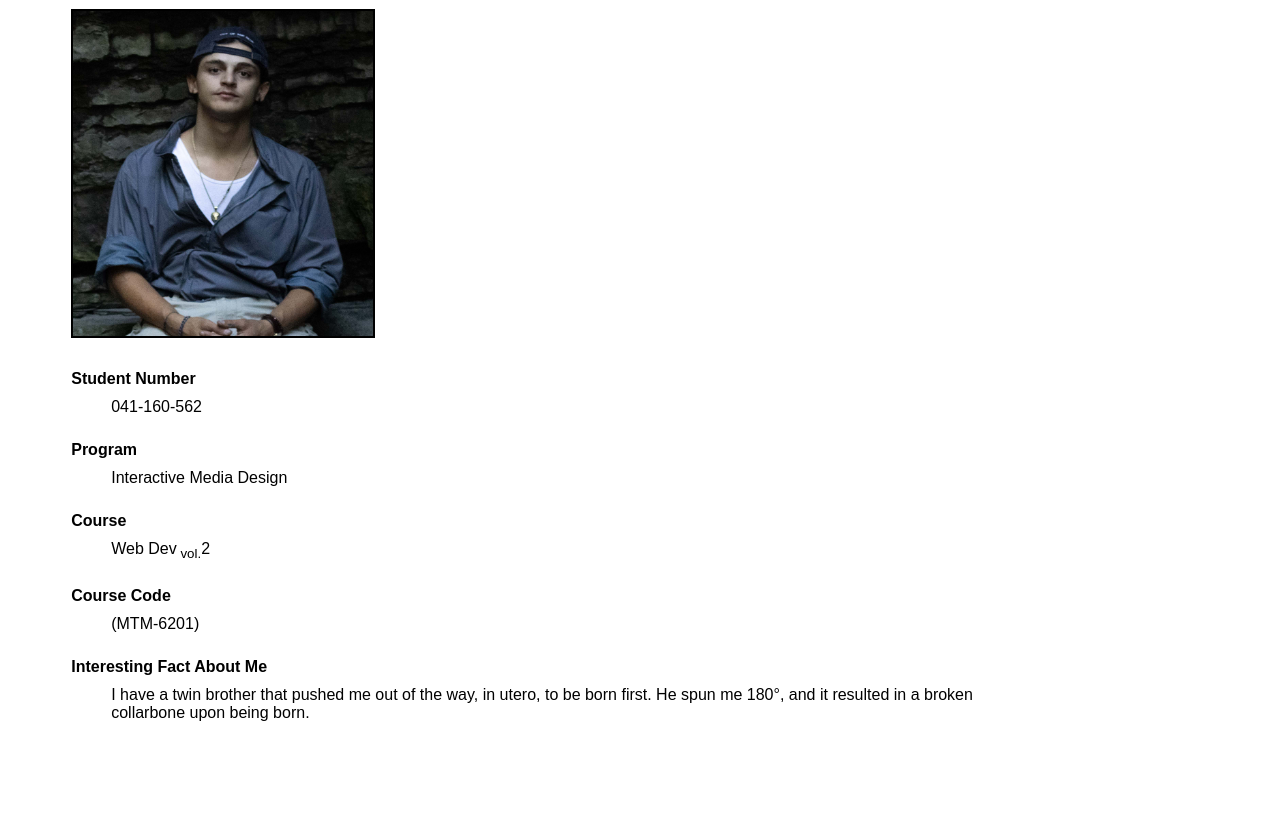
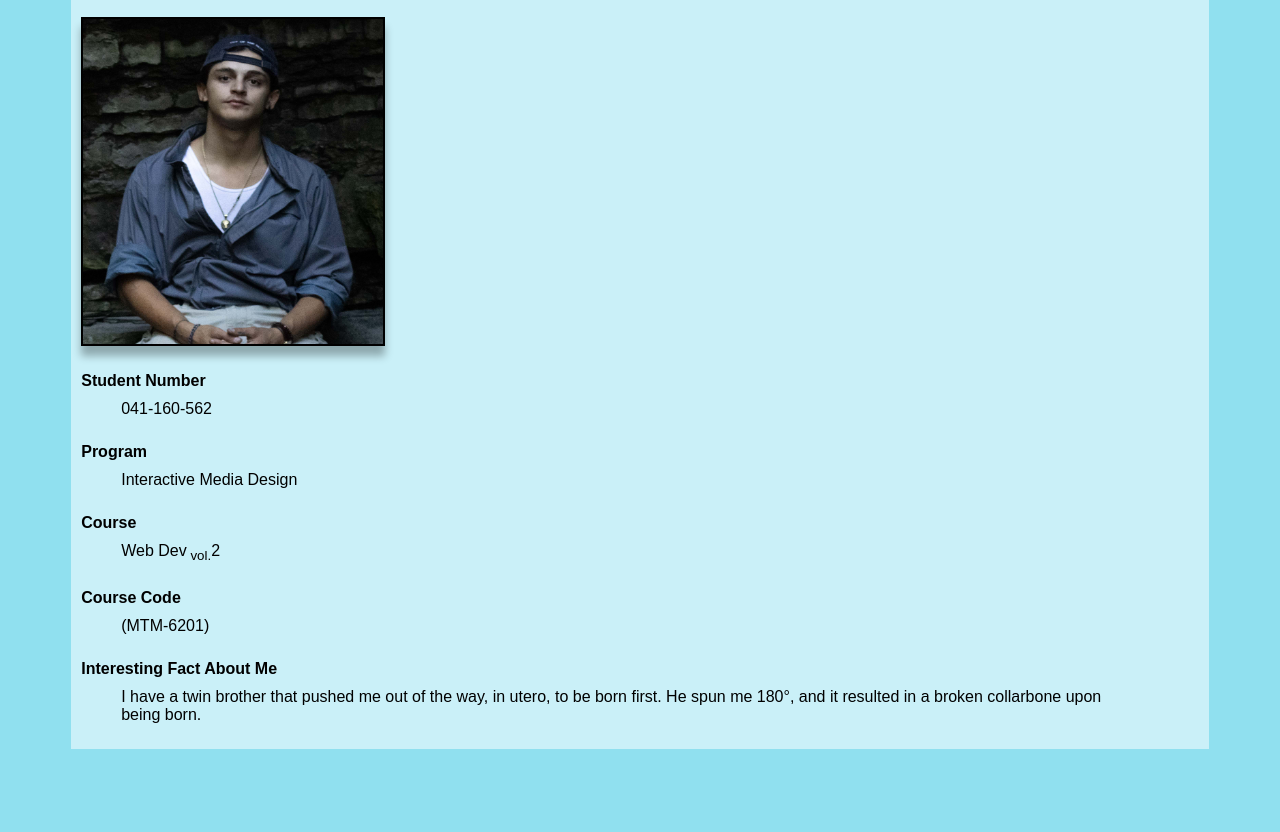
Before and after one commit to gall0467/mtm6201-week1, a plain HTML site: page index.html in a window 1280 px wide. Shown: the part 110-942 px from the top of the page. Before the commit the page ends 863 px from the top, so only its background shows below. Drawn offline with Linux system fonts and the light colour scheme.

Commit message:
adds CSS, edits a little more HTML, and validated

```diff
--- a/css/main.css
+++ b/css/main.css
@@ -1,27 +1,33 @@
 html {
     font-size: 16px;
+    font-family: Arial, Helvetica, sans-serif;
 }
 
 body {
-    font-family: Arial, Helvetica, sans-serif;
+    display: flex;
+    background-color: #90E0EF;
+    padding-bottom: 75px;
 }
 
 .wrapper {
     margin: 0 auto;
     width: 90%;
+    background-color: #CAF0F8;
 }
 
 header {
     font-size: 1.5rem;
+    margin-left: 10px;
 }
 
 img {
     border: 2px solid black;
-    box-shadow: 10px 10px 15px 5px (0, 0, 0, 0.5);
+    box-shadow: 0px 10px 8px rgba(0, 0, 0, 0.3);
 }
 
 .list {
-    margin-right: 150px;
+    margin: 0 10px;
+    padding: 10px 0;
 }
 
 .list dt {
--- a/index.html
+++ b/index.html
@@ -8,6 +8,7 @@
     <meta name="viewport" content="width=device-width, initial-scale=1.0">
     <title>Matthew Gallo</title>
 
+    <link rel="reset" href="css/reset.css">
     <link rel="stylesheet" href="css/main.css">
 </head>
 <body>
@@ -18,7 +19,9 @@
         -->
         <header>
             <h1>Matthew Gallo</h1>
-            <img src="images/WEBDEV2-Week1(a).jpg" alt="Cool picture of Matthew Gallo" width="300px" height="325px">
+            <div class="image">
+                <img src="images/WEBDEV2-Week1(a).jpg" alt="Cool picture of Matthew Gallo" width="300" height="325">
+            </div>
         </header>
 
 
```
Lines whose indentation alone changed are shown as unchanged.
